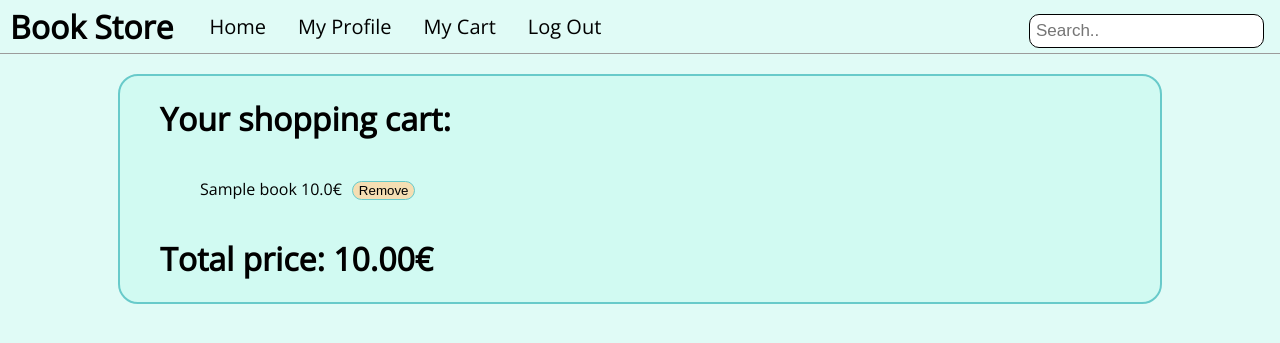
After one commit to Raminas-afk/Book-store, a Django app: page /my_cart in a window 1280 px wide. The commit adds this page. Shown: the top 343 px of the page. Run offline with Django 4.2, Linux system fonts and the light colour scheme; a user stored in the database is signed in; tables that the repository leaves empty hold one stand-in row (values such as "Sample post").

Commit message:
updated models, added shopping cart, ui changes

```diff
--- a/app/admin.py
+++ b/app/admin.py
@@ -1,5 +1,5 @@
 from django.contrib import admin
-from .models import Book, Category, Order
+from .models import Book, Category, Order, Cart
 # Register your models here.
 
 
@@ -11,3 +11,4 @@ class BookAdmin(admin.ModelAdmin):
 admin.site.register(Book, BookAdmin)
 admin.site.register(Category)
 admin.site.register(Order)
+admin.site.register(Cart)
--- a/app/models.py
+++ b/app/models.py
@@ -3,6 +3,8 @@ from django.core.validators import MaxValueValidator, MinValueValidator
 from django.utils.text import slugify
 from userdata.models import UserProfile
 import uuid
+from django.dispatch import receiver
+from django.db.models.signals import post_save
 # Create your models here.
 
 
@@ -34,13 +36,13 @@ class Category(models.Model):
     name = models.CharField(max_length=50)
 
     def __str__(self):
-        return f"{self.name} ID: {self.id}"
+        return self.name
 
 
 class Order(models.Model):
     order_id = models.UUIDField(
         default=uuid.uuid4, unique=True, db_index=True, editable=False)
-    books = models.ManyToManyField(Book)
+    books = models.ManyToManyField("Cart")
     customer = models.ForeignKey(UserProfile, on_delete=models.PROTECT)
     price = models.FloatField()
     date = models.DateField(auto_created=True)
@@ -51,4 +53,22 @@ class Order(models.Model):
 
 
 class Cart(models.Model):
+    customer = models.ForeignKey(
+        UserProfile, on_delete=models.CASCADE, default=None)
     books = models.ManyToManyField(Book)
+    total_price = models.FloatField()
+
+    @receiver(post_save, sender=UserProfile)
+    def create_customer_cart(sender, instance, created, **kwargs):
+        if created:
+            Cart.objects.create(customer=instance)
+
+    def __str__(self):
+        return f"{self.customer}'s Cart"
+
+    def get_total_price(self):
+        price = 0
+        for book in self.books.all():
+            price += book.price
+        self.price = price
+        return self.price
--- /dev/null
+++ b/app/templates/app/my_cart.html
@@ -0,0 +1,45 @@
+{% extends 'base.html' %}
+
+{% block title %} My Cart {% endblock %}
+
+{% block content %}
+
+<div class="shopping-cart">
+    {% if cart_books %}
+        <h1>Your shopping cart:</h1>
+        <div class="item-container">
+            {% comment %} {% for book in cart_books %} {% endcomment %}
+                {% comment %} <div class="item">
+                    <h4>
+                        <img class="shopping-cart-img" src={{book.cover}} /><br>
+                        {{book}}
+                        <form action="{% url 'remove-from-cart' book.slug %}" method="POST">
+                            {% csrf_token %}
+                            <button class="add-to-cart" type="submit">Remove from cart</button>
+                        </form>
+                    </h4>
+                </div>
+            {% endfor %} {% endcomment %}
+            <ul>
+                {% for book in cart_books %}
+                    <li class="cart-item">
+                        {{book|truncatechars:80}} {{book.price}}€
+                        <form action="{% url 'remove-from-cart' book.slug %}" method="POST">
+                            {% csrf_token %}
+                            <button class="submit-button" type="submit">Remove</button>
+                        </form>
+                    </li>
+                {% endfor %}
+            </ul>
+        </div>
+        <div class="shopping-cart--bottom">
+            <h1>Total price: {{total_price|floatformat:2}}€</h1>
+        </div>
+
+    {% else %}
+        <h1>Your shopping cart is empty.</h1>
+    {% endif %}
+
+</div>
+
+{% endblock %}
--- a/app/urls.py
+++ b/app/urls.py
@@ -5,5 +5,9 @@ urlpatterns = [
     path('', views.homepage, name="homepage"),
     path('book/<str:slug>', views.book_detail, name="book-detail"),
     path('sort/<str:category>', views.sort_by_category, name="sort-category"),
-    path('bestsellers', views.sort_bestsellers, name='sort-bestsellers')
+    path('bestsellers', views.sort_bestsellers, name='sort-bestsellers'),
+    path('my_cart', views.my_cart, name="my-cart"),
+    path('add-to-cart/<str:slug>', views.add_to_cart, name="add-to-cart"),
+    path('remove_from_cart/<str:slug>',
+         views.remove_from_cart, name="remove-from-cart")
 ]
--- a/app/views.py
+++ b/app/views.py
@@ -1,5 +1,6 @@
-from django.shortcuts import render
-from .models import Book
+from django.shortcuts import render, redirect
+from .models import Book, Cart
+from django.contrib import messages
 # Create your views here.
 
 
@@ -30,3 +31,41 @@ def book_detail(request, slug):
     return render(request, "app/book_detail.html", {
         "book": book,
     })
+
+
+def my_cart(request):
+    if request.method == "GET":
+        # a = Cart.total_price()
+
+        instance = Cart.objects.get(customer=request.user.profile)
+        cart_books = instance.books.all()
+        total_price = instance.get_total_price()
+        # cart_books = instance.books.all()
+        # total_price = cart_books.get_total_price()
+        return render(request, "app/my_cart.html", {
+            "cart_books": cart_books,
+            "total_price": total_price
+
+        })
+
+
+def add_to_cart(request, slug):
+    book = Book.objects.get(slug=slug)
+    stock = book.quantity
+    if stock >= 1:
+        cart = Cart.objects.get(customer=request.user.profile)
+        cart.books.add(book)
+        return redirect("my-cart")
+    else:
+        messages.error(request, f"{book.title} is currently out of stock.")
+        return redirect("book-detail", slug)
+
+
+def remove_from_cart(request, slug):
+    cart = Cart.objects.get(customer=request.user.profile)
+    book = Book.objects.get(slug=slug)
+    cart.books.remove(book)
+    return redirect("my-cart")
+
+
+# def place_order(request)""
--- a/static/base.css
+++ b/static/base.css
@@ -59,7 +59,7 @@ body {
     border-radius: 20px;
     border: 2px solid rgb(104, 202, 202);
     margin-left: 50px;
-    /*     margin-right: 50px; */
+    margin-right: 500px;
     margin-top: 20px;
     margin-bottom: 20px;
     text-align: center;
@@ -79,13 +79,9 @@ body {
 
 .item {
     max-width: 200px;
-    /*         height: 100%; */
     margin-left: auto;
     margin-right: auto;
-    /*     padding-left: 0px; */
     padding-right: 80px;
-    /*     border: 1px solid black; */
-    flex: auto
 }
 
 .item img {
@@ -129,6 +125,7 @@ a {
     margin-top: 20px;
     margin-bottom: 20px;
     padding-left: 20px;
+    padding-right: 20px;
     padding-bottom: 20px;
     display: flex;
     width: fit-content;
@@ -140,15 +137,67 @@ a {
 }
 
 .login--main-container {
-     background-color: rgba(192, 248, 237, 0.479);
+    background-color: rgba(192, 248, 237, 0.479);
     border-radius: 20px;
     border: 2px solid rgb(104, 202, 202);
     margin-left: auto;
     margin-right: auto;
     margin-top: 20px;
-/*     margin-bottom: 20px; */
     padding-left: 20px;
     padding-bottom: 20px;
-/*     display: flex; */
     width: 250px;
 }
+
+.shopping-cart {
+    background-color: rgba(192, 248, 237, 0.479);
+    border-radius: 20px;
+    border: 2px solid rgb(104, 202, 202);
+    margin-left: auto;
+    margin-right: auto;
+    margin-top: 20px;
+    margin-bottom: 20px;
+    padding-left: 40px;
+    width: 1000px;
+}
+
+
+.cart-item {
+    display: flex;
+    align-items: center;
+}
+
+.profile--main-container {
+    background-color: rgba(192, 248, 237, 0.479);
+    border-radius: 20px;
+    border: 2px solid rgb(104, 202, 202);
+    margin-left: auto;
+    margin-right: auto;
+    margin-top: 20px;
+    margin-bottom: 20px;
+    padding-left: 20px;
+    padding-right: 20px;
+    padding-bottom: 20px;
+    width: fit-content;
+}
+
+.submit-button {
+    margin-left: 10px;
+    border: 1px solid rgb(104, 202, 202);
+    border-radius: 10px;
+    background-color: wheat;
+}
+
+.submit-button-big {
+    height: 40px;
+    width: 120px;
+    margin-left: 10px;
+    border: 1px solid rgb(104, 202, 202);
+    border-radius: 10px;
+    background-color: wheat;
+    font-size: 20px;
+}
+
+.submit-button,
+.submit-button-big:hover {
+    cursor: pointer
+}
--- a/templates/navbar.html
+++ b/templates/navbar.html
@@ -2,7 +2,8 @@
     <h1>Book Store</h1>
     <a href="{% url 'homepage' %}">Home</a>
     {% if user.is_authenticated %}
-        <a href="#">My Profile</a>
+        <a href="{% url 'profile' %}">My Profile</a>
+        <a href="{% url 'my-cart' %}">My Cart</a>
         <a href="{% url 'logout' %}">Log Out</a>
     {% else %}
         <a href="{% url 'register' %}">Register</a>
--- a/userdata/templates/userdata/login.html
+++ b/userdata/templates/userdata/login.html
@@ -21,7 +21,7 @@
                 {{field}}
                 <h4>{{field.errors}}</h4>
             {% endfor %}
-        <button class="submit">Login</button>
+        <input type="submit" value="Login" class="submit-button-big" />
         {% if messages %}
                 {% for message in messages %}
                     <p>{{ message }}</p>
--- a/userdata/urls.py
+++ b/userdata/urls.py
@@ -4,5 +4,6 @@ from . import views
 urlpatterns = [
     path('register', views.register_request, name="register"),
     path('login', views.login_request, name="login"),
-    path('logout', views.logout_request, name="logout")
+    path('logout', views.logout_request, name="logout"),
+    path('profile', views.profile, name="profile"),
 ]
```
Also changed, not shown: app/templates/app/book_detail.html (+14 -0 lines), userdata/forms.py (+7 -0 lines), userdata/templates/userdata/profile.html (added, +27 -0 lines), userdata/views.py (+27 -1 lines), README.MD, app/migrations/0002_cart_customer_alter_book_title_alter_order_books.py (added), app/migrations/0003_cart_total_price.py (added), userdata/migrations/0002_alter_userprofile_user.py (added), userdata/migrations/0003_alter_userprofile_user.py (added).
